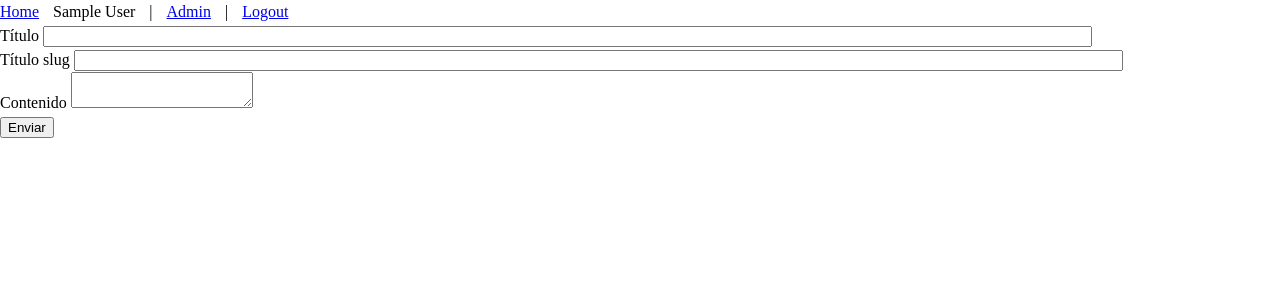
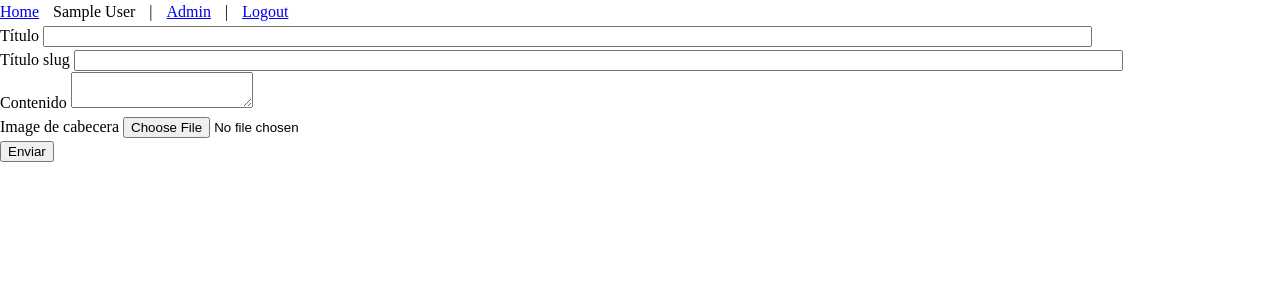
Before and after one commit to camiloardilaleg/flask-blog, a Flask app: page /admin/post/ in a window 1280 px wide. Shown: the top 300 px of the page. Run offline with Flask 2, Linux system fonts and the light colour scheme; a user stored in the database is signed in; tables that the repository leaves empty hold one stand-in row (values such as "Sample post"); parts of the project's set-up code (start-up, migrations or seed data) failed here and were passed over; some libraries are stand-ins or nearby versions.

Commit message:
Add:anadida la funcionalidad de subir imagenes a los post con el paquete Flask-WTF. Asi mismo, se sirven las imagenes

```diff
--- a/app/admin/forms.py
+++ b/app/admin/forms.py
@@ -1,11 +1,16 @@
+from email.mime import image
 from flask_wtf import FlaskForm
 from wtforms import StringField, SubmitField, PasswordField, TextAreaField, BooleanField
 from wtforms.validators import DataRequired, Email, Length
+from flask_wtf.file import FileField, FileAllowed
 
 class PostForm(FlaskForm):
     title = StringField('Título', validators=[DataRequired(), Length(max=128)])
     title_slug = StringField('Título slug', validators=[Length(max=128)])
     content = TextAreaField('Contenido')
+    post_image = FileField('Image de cabecera', validators=[
+        FileAllowed(['jpeg', 'png'], message='Solo se permiten imagenes')
+    ])
     submit = SubmitField('Enviar')
 
 class UserAdminForm(FlaskForm):
--- a/app/admin/routes.py
+++ b/app/admin/routes.py
@@ -1,14 +1,18 @@
 from crypt import methods
+from email.mime import image
 import logging
 
 from app.auth.decorators import admin_required
 from app.auth.models import User
 from app.models import Post
-from flask import abort, redirect, render_template, url_for
+from flask import abort, redirect, render_template, request, url_for, current_app
 from flask_login import current_user, login_required
 
 from . import admin_bp
 from .forms import PostForm, UserAdminForm
+
+from werkzeug.utils import secure_filename
+import os
 
 logger = logging.getLogger(__name__)
 
@@ -28,8 +32,19 @@ def post_form(post_id):
     if form.validate_on_submit(): # only when form is submitted by Post method
         title = form.title.data
         content = form.content.data
+        file = form.post_image.data
+        image_name = None
+
+        # Check if file is in request
+        if file:
+            image_name = secure_filename(file.filename)
+            images_dir = current_app.config['POSTS_IMAGES_DIR']
+            os.makedirs(images_dir, exist_ok=True)
+            file_path = os.path.join(images_dir, image_name)
+            file.save(file_path)
 
         post = Post(user_id=current_user.id, title=title, content=content)
+        post.image_name = image_name
         post.save()
 
         logger.info(f'Saving a new post: {title}')
--- a/app/admin/templates/admin/post_form.html
+++ b/app/admin/templates/admin/post_form.html
@@ -9,7 +9,7 @@
 {% endblock %}
 
 {% block content %}
-    <form action="" method="post" novalidate>
+    <form action="" method="post" enctype="multipart/form-data" novalidate>
         {{ form.hidden_tag() }}
         <div>
             {{ form.title.label }}
@@ -33,6 +33,13 @@
             {% endfor %}
         </div>
         <div>
+            {{ form.post_image.label}}
+            {{ form.post_image}} <br>
+            {% for error in form.post_image.errors %}
+                <span style="color: red">{{ error }}</span>
+            {% endfor %}
+        </div>
+        <div>
             {{ form.submit() }}
         </div>
     </form>
--- a/app/models.py
+++ b/app/models.py
@@ -18,6 +18,7 @@ class Post(db.Model):
     title_slug = db.Column(db.String(256), unique=True, nullable=False)
     content = db.Column(db.Text)
     created = db.Column(db.DateTime, default=datetime.datetime.utcnow)
+    image_name = db.Column(db.String)
     comments = db.relationship('Comment', backref='post', lazy=True, cascade='all, delete-orphan', order_by='asc(Comment.created)')
 
     def __repr__(self):
--- a/app/public/templates/public/index.html
+++ b/app/public/templates/public/index.html
@@ -21,7 +21,9 @@
         {% for page in post_pagination.iter_pages() %}
             {% if page %}
                 {% if page != post_pagination.page  %}
-                    <a href="{{ url_for('public.index', page=page) }}"></a>
+                    <a href="{{ url_for('public.index', page=page) }}">
+                        {{ page }}
+                    </a>
                 {% else %}
                     <strong>{{ page }}</strong>
                 {% endif %}
--- a/app/public/templates/public/post_view.html
+++ b/app/public/templates/public/post_view.html
@@ -5,6 +5,11 @@
 {% block content %}
 <h1>{{ post.title }}</h1>
 <div><span class="blogDate">{{post.created|datetime('full')}}</span></div>
+{% if post.image_name %}
+<div>
+    <img src="{{ url_for('media_posts', filename=post.image_name) }}" />
+</div>
+{% endif %}
 {{ post.content }}
 
 <h2>Comentarios</h2>
--- a/config/default.py
+++ b/config/default.py
@@ -1,8 +1,12 @@
-from os.path import abspath, dirname
+from os.path import abspath, dirname, join
 
 
 # Define the application directory
 BASE_DIR = dirname(dirname(abspath(__file__)))
+
+# Media dir
+MEDIA_DIR = join(BASE_DIR, 'media')
+POSTS_IMAGES_DIR = join(MEDIA_DIR, 'posts')
 
 SECRET_KEY = '7110c8ae51a4b5af97be6534caef90e4bb9bdcb3380af008f90b23a5d1616bf319bc298105da20fe'
 
--- a/entrypoint.py
+++ b/entrypoint.py
@@ -1,9 +1,18 @@
 import os
 from app import create_app
+
+from flask import send_from_directory
 
 settings_module = os.getenv('APP_SETTINGS_MODULE')
 app = create_app(settings_module)
 
+@app.route('/media/post/<filename>')
+def media_posts(filename):
+    dir_path = os.path.join(
+        app.config['MEDIA_DIR'],
+        app.config['POSTS_IMAGES_DIR'])
+    return send_from_directory(dir_path, filename)
+
 """
 This file in on charge to boost the app.
 """
```
Also changed, not shown: media/posts/ecuacion.png (added), media/posts/ingrid.jpeg (added).
